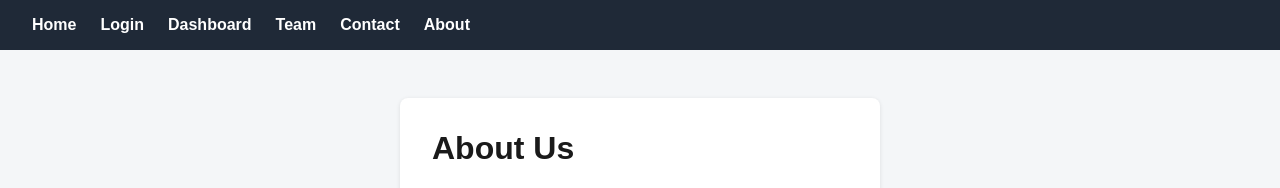
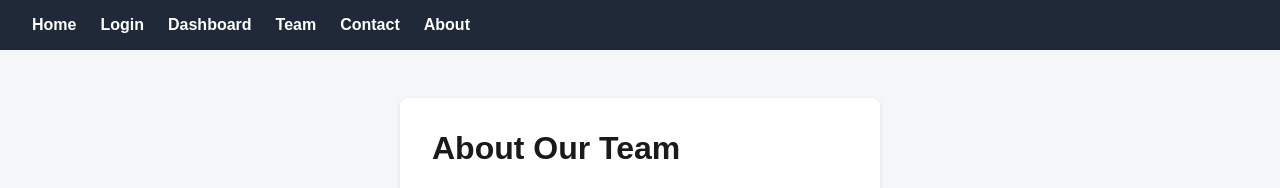
Before and after one commit to Niranjan17122002/playwright-test-target, a plain HTML site: page about.html in a window 1280 px wide. Shown: the top 188 px of the page. Drawn offline with Linux system fonts and the light colour scheme.

Commit message:
Tweak About heading

```diff
--- a/about.html
+++ b/about.html
@@ -15,7 +15,7 @@
     <a href="about.html" id="nav-about">About</a>
   </nav>
   <main>
-    <h1>About Us</h1>
+    <h1>About Our Team</h1>
     <p>This demo app includes login, sign up, password reset, a role-gated admin panel,
        a searchable/sortable/paginated product catalog, a guided setup flow, file upload,
        a session-timeout demo, and toast notifications -- used as a target for generated
```
